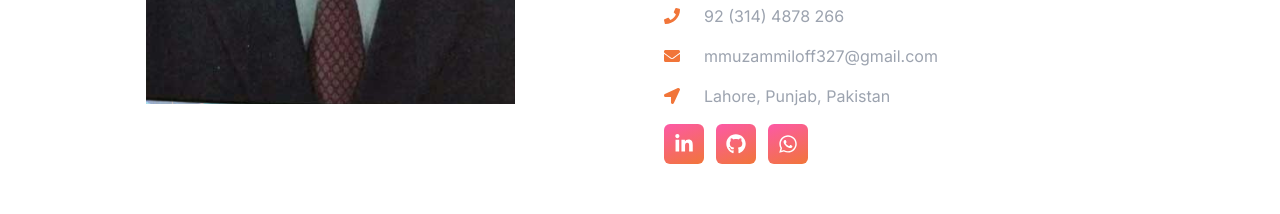
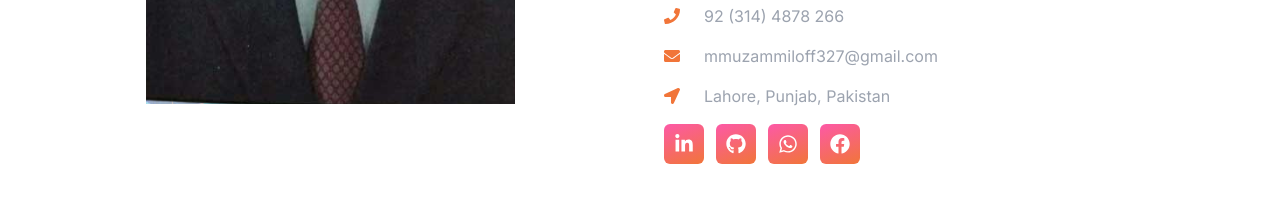
Before and after one commit to Muzammil327/portfolio-website, a Next.js app: page /about in a window 1280 px wide. Shown: the part 960-1174 px from the top of the page. Built offline with nearby package versions, Linux system fonts and the light colour scheme.

Commit message:
setup nextjs with sentry

```diff
--- a/src/components/elements/Social/page.tsx
+++ b/src/components/elements/Social/page.tsx
@@ -54,11 +54,11 @@ const data: TypeProps[] = [
     icon: <FaWhatsapp />,
     link: 'https://wa.me/923144878266',
   },
-  // {
-  //   id: 3,
-  //   icon: <FaFacebook />,
-  //   link: '/',
-  // },
+  {
+    id: 3,
+    icon: <FaFacebook />,
+    link: 'https://web.facebook.com/muzammilmsafdar/',
+  },
   // {
   //   id: 4,
   //   icon: <FaInstagram />,
```
